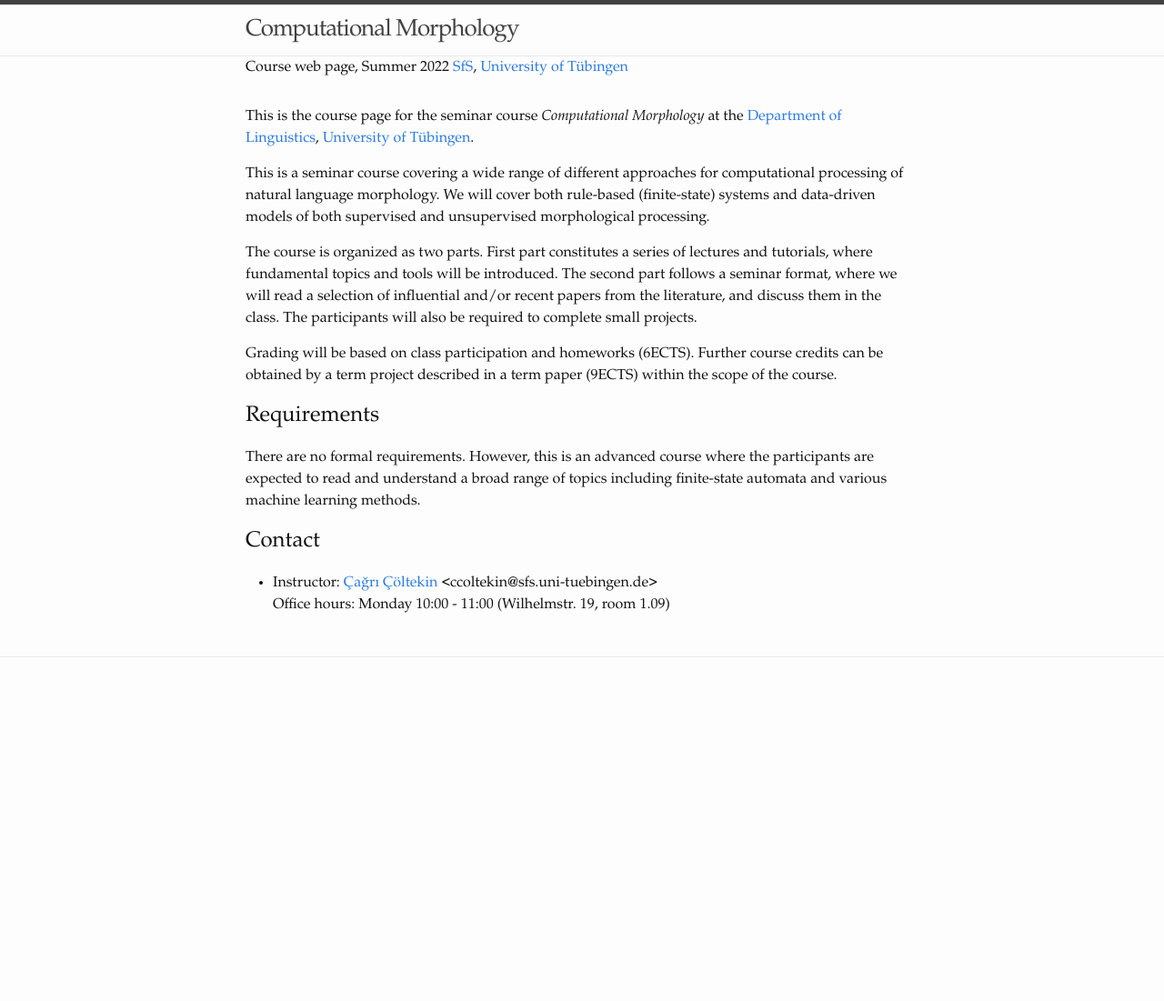
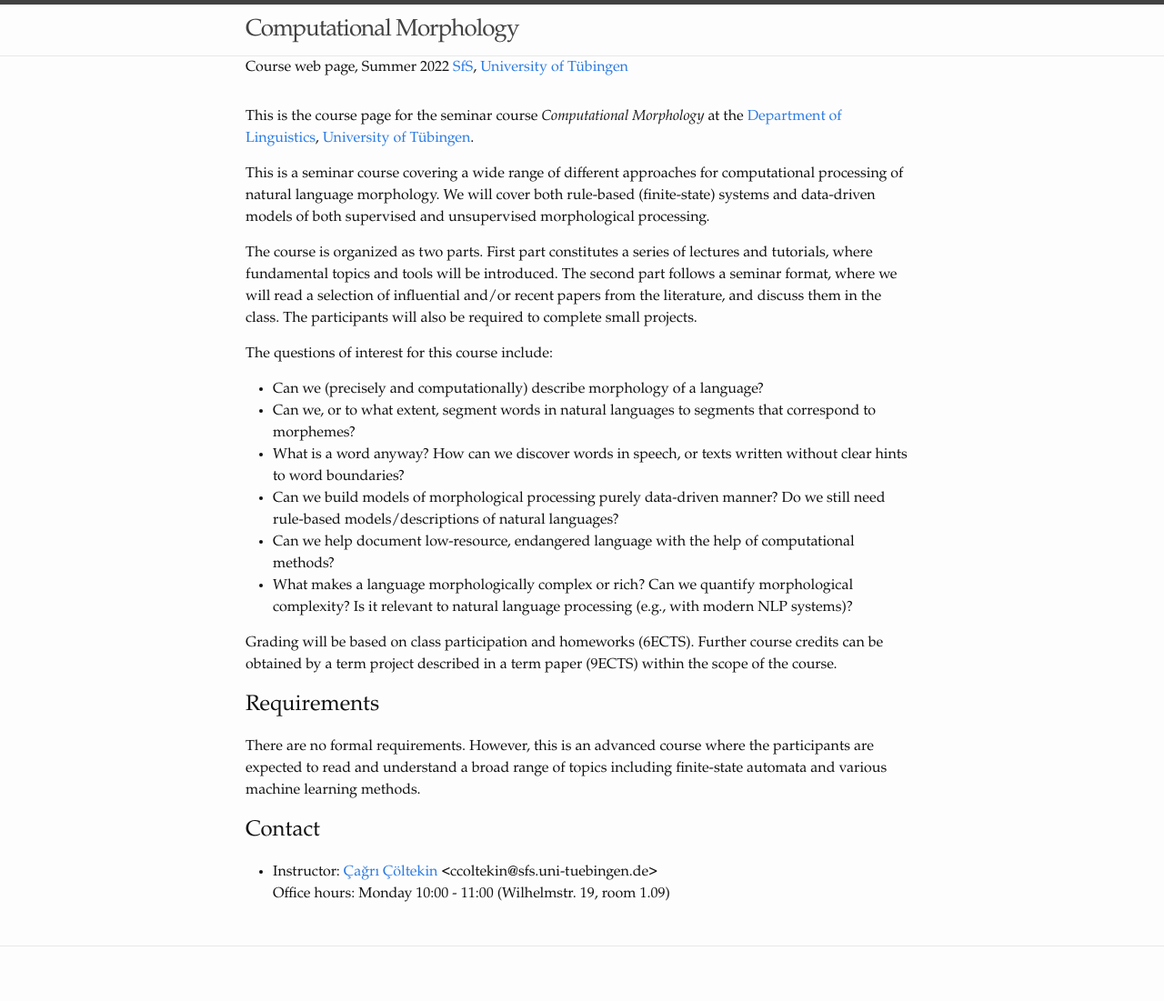
Before and after one commit to iscl-cm2022/iscl-cm2022.github.io, a Jekyll site: the page built from index.md, in a window 1280 px wide. Shown: the whole page at 91% size. Built offline with Jekyll 4.4.1, drawn with Linux system fonts in a browser that asks for light colours; before the commit the page ends 900 px from its top, so only the background shows below that.

Commit message:
Add questions.

```diff
--- a/index.md
+++ b/index.md
@@ -22,6 +22,22 @@ a selection of influential and/or recent papers from the literature,
 and discuss them in the class.
 The participants will also be required to complete small projects.
 
+The questions of interest for this course include:
+
+- Can we (precisely and computationally) describe morphology of a language?
+- Can we, or to what extent, segment words in natural languages to
+  segments that correspond to morphemes?
+- What is a word anyway? How can we discover words in speech, or texts
+  written without clear hints to word boundaries?
+- Can we build models of morphological processing purely data-driven
+  manner? Do we still need rule-based models/descriptions of
+  natural languages?
+- Can we help document low-resource, endangered language with the help
+  of computational methods?
+- What makes a language morphologically complex or rich? Can we
+  quantify morphological complexity? Is it relevant to natural
+  language processing (e.g., with modern NLP systems)?
+
 Grading will be based on class participation and homeworks (6ECTS).
 Further course credits can be obtained by
 a term project described in a term paper (9ECTS)
```
